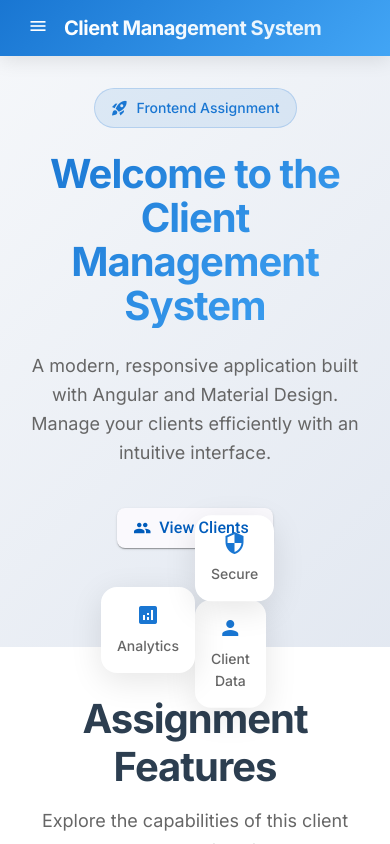
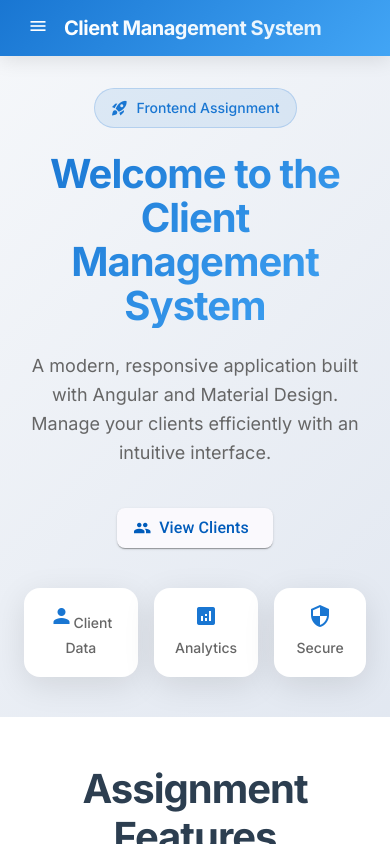
Before and after one commit to JohnyYer/ivanYeromenko-frontend-assignement, an Angular app: page / in a window 390 px wide. Built offline with nearby package versions, Linux system fonts and the light colour scheme.

Commit message:
Fix floating cards

```diff
--- a/src/app/features/home/home.component.scss
+++ b/src/app/features/home/home.component.scss
@@ -285,6 +285,29 @@
 }
 
 // Responsive Design
+@media (max-width: 1024px) {
+  .hero-visual {
+    height: 300px;
+  }
+
+  .floating-card {
+    &:nth-child(1) {
+      top: 15%;
+      left: 5%;
+    }
+
+    &:nth-child(2) {
+      top: 45%;
+      right: 15%;
+    }
+
+    &:nth-child(3) {
+      top: 70%;
+      left: 15%;
+    }
+  }
+}
+
 @media (max-width: 768px) {
   .hero-section {
     padding: 2rem 1rem;
@@ -303,13 +326,38 @@
     gap: 1.5rem;
   }
 
+  .hero-visual {
+    height: 200px;
+    position: relative;
+  }
+
   .floating-card {
+    position: relative;
+    margin: 0.5rem;
     padding: 1rem;
+    width: auto;
+    display: inline-block;
+    animation: none;
+    transform: none;
+
+    &:hover {
+      transform: translateY(-2px);
+    }
 
     mat-icon {
       font-size: 1.5rem;
       width: 1.5rem;
       height: 1.5rem;
     }
+
+    &:nth-child(1),
+    &:nth-child(2),
+    &:nth-child(3) {
+      position: relative;
+      top: auto;
+      left: auto;
+      right: auto;
+      animation-delay: 0s;
+    }
   }
 }
```
